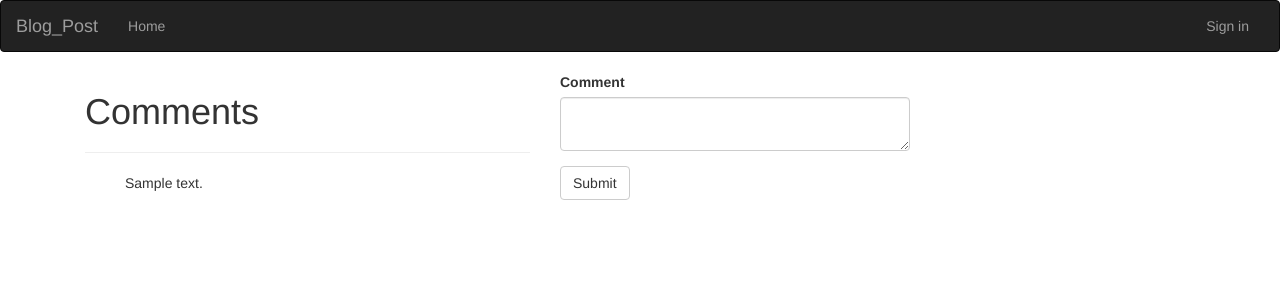
After one commit to JoeshGichon/blog-app, a Flask app: page /comments/1 in a window 1280 px wide. The commit adds this page. Shown: the top 300 px of the page. Run offline with Flask 2, Linux system fonts and the light colour scheme; tables that the repository leaves empty hold one stand-in row (values such as "Sample post"); some libraries are stand-ins or nearby versions.

Commit message:
added a functionality that would make one comment on a blog post

```diff
--- a/app/main/forms.py
+++ b/app/main/forms.py
@@ -13,3 +13,7 @@ class BlogPostsForm(FlaskForm):
 class UpdateProfile(FlaskForm):
     bio = TextAreaField('Tell us about you.',validators = [Required()])
     submit = SubmitField('Submit')
+
+class CommentForm(FlaskForm):
+    comment = TextAreaField("Comment",validators=[Required()])
+    submit = SubmitField("Submit")
--- a/app/main/views.py
+++ b/app/main/views.py
@@ -1,8 +1,8 @@
 from flask import render_template,request,redirect,abort
 from flask.helpers import url_for
 from . import main
-from ..models import BlogPost,User
-from .forms import BlogPostsForm,UpdateProfile
+from ..models import BlogPost,User,Comments
+from .forms import BlogPostsForm,UpdateProfile,CommentForm
 from .. import db,photos
 from flask_login import login_required
 from flask_login import login_required, current_user
@@ -24,6 +24,23 @@ def new_posts():
     title="post"
     post = BlogPost.get_blogposts()
     return render_template("new_blogpost.html",title=title,BlogPostForm=form,post = post)
+
+@main.route('/comments/<int:id>',methods = ['GET','POST'])
+#
+def new_comment(id):
+    form = CommentForm()
+    blogposts = BlogPost.query.filter_by(id = id).first()
+    if blogposts is None:
+        abort(404)
+    print(blogposts)
+    if form.validate_on_submit():
+        new_comment = Comments(comment = form.comment.data,user=current_user,blogpost_id = id)
+        new_comment.save_comment()
+
+    comments_available = Comments.get_comments(id)
+    title = 'comments'
+    return render_template('comments.html', title = title, comments_form = form, blog = blogposts,comments_available = comments_available)
+
 
 @main.route('/user/<uname>')
 def profile(uname):
--- a/app/models.py
+++ b/app/models.py
@@ -46,7 +46,7 @@ class BlogPost(db.Model):
     posted = db.Column(db.DateTime,default=datetime.utcnow)
 
     user_id = db.Column(db.Integer,db.ForeignKey("users.id"))
-    comments = db.relationship('Comments',backref = 'user', lazy = "dynamic")
+    comments = db.relationship('Comments',backref = 'blogpost', lazy = "dynamic")
 
     def save_blogposts(self):
         db.session.add(self)
--- /dev/null
+++ b/app/templates/comments.html
@@ -0,0 +1,21 @@
+{% extends 'base.html'%}
+{% import "bootstrap/wtf.html" as wtf %}
+
+{% block content %}
+    <div class="container">
+        <div class="col-lg-5">
+            <h1>Comments</h1>
+            <hr>
+            {%for comments in comments_available%}
+            <ul class="d-flex">
+              <li style="list-style: none;">{{ comments.comment }}</li>
+            </ul>
+          {%endfor%}
+        </div>
+        <div class="col-md-4">
+            {{ wtf.quick_form(comments_form) }}
+        </div>
+
+    </div>
+
+{% endblock %}
--- a/app/templates/new_blogpost.html
+++ b/app/templates/new_blogpost.html
@@ -9,7 +9,10 @@
             <h1>Blog Posts</h1>
             <hr>
             {% if post %}
-                {{macro.displayBlogPost(post)}}
+                {{ macro.displayBlogPost(post) }}
+                <button class="btn btn-info">
+                    <a href="/comments/1">View Comments</a>
+                </button>
             {% else%}
                 <h3 class="text-center">No Blog Posts at the momment
             {% endif %}
```
